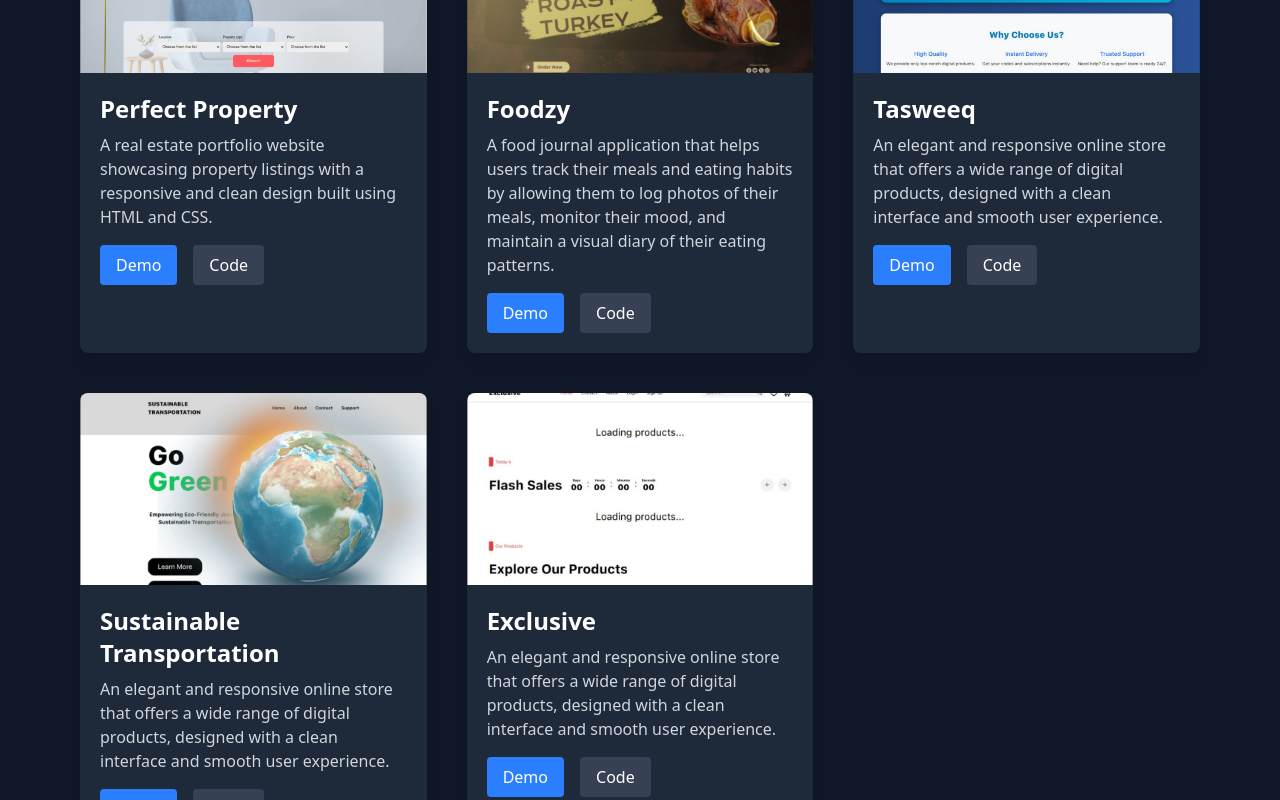
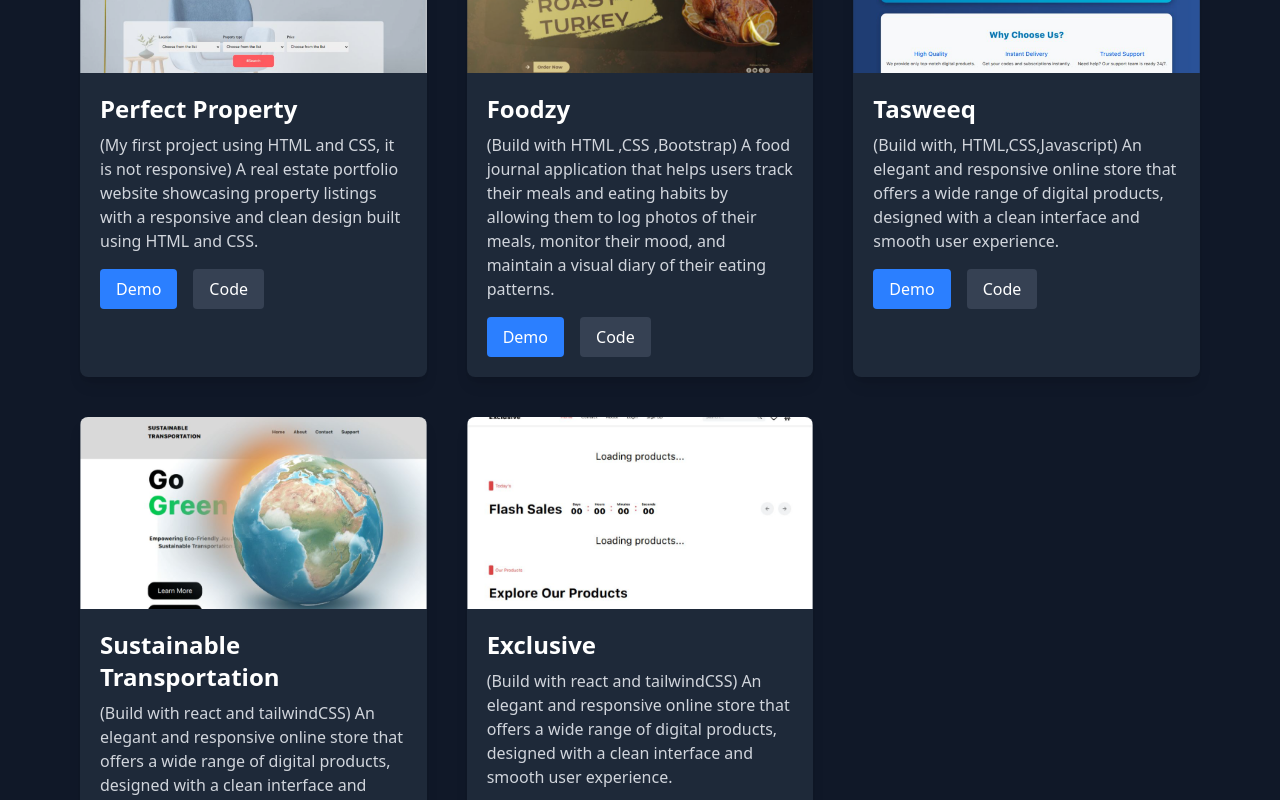
Before and after one commit to AhmadjF123/Ahmad-Portfolio, a React (Vite) app: page /projects in a window 1280 px wide. Shown: the part 360-1160 px from the top of the page. Built offline with nearby package versions, Linux system fonts and the light colour scheme.

Commit message:
Changing some of the code

```diff
--- a/src/Components/HeroSection.jsx
+++ b/src/Components/HeroSection.jsx
@@ -7,9 +7,9 @@ function HeroSection() {
       {/* النص */}
       <div className="flex flex-col justify-center text-white max-w-xl text-center md:text-left">
         <p className="text-lg mb-2">Hello, I am</p>
-        <h1 className="text-4xl md:text-5xl font-bold mb-4">Ahmad Farroukh</h1>
-        <p className="text-md md:text-lg mb-6">
-          Computer Engineering Student | React & JavaScript Developer
+        <h1 className="text-3xl md:text-5xl font-bold mb-4">Ahmad Farroukh</h1>
+        <p className="text-2xl mb-6">
+          Computer Engineer | React & JavaScript Developer
         </p>
 
         {/* زر CTA */}
--- a/src/Pages/AboutPage.jsx
+++ b/src/Pages/AboutPage.jsx
@@ -15,14 +15,18 @@ function AboutPage() {
       level: 75,
       icon: <FaHtml5 className="text-yellow-400" />,
     },
-    { name: "Java", level: 50, icon: <FaJava className="text-red-500" /> },
+    { name: "Java", level: 40, icon: <FaJava className="text-red-500" /> },
     {
       name: "HTML & CSS",
       level: 85,
       icon: <FaHtml5 className="text-orange-500" />,
     },
-    { name: "PHP", level: 40, icon: <FaPhp className="text-indigo-500" /> },
-    { name: "Python", level: 45, icon: <FaPython className="text-yellow-400" /> },
+    { name: "PHP", level: 30, icon: <FaPhp className="text-indigo-500" /> },
+    {
+      name: "Python",
+      level: 35,
+      icon: <FaPython className="text-yellow-400" />,
+    },
   ];
 
   return (
@@ -42,10 +46,9 @@ function AboutPage() {
           animate ? "opacity-100" : "opacity-0"
         }`}
       >
-        Hello! I'm Ahmad Farroukh, a Computer Engineering graduate and
-        passionate developer. I build web applications using React and
-        JavaScript, and I enjoy learning new technologies and improving my
-        skills continuously.
+        Hello! I'm Ahmad J Farroukh, a Computer Engineer and passionate
+        developer. I build web applications using React and JavaScript, and I
+        enjoy learning new technologies and improving my skills continuously.
       </p>
 
       {/* المهارات */}
--- a/src/Pages/ContactPage.jsx
+++ b/src/Pages/ContactPage.jsx
@@ -39,6 +39,10 @@ function ContactPage() {
       <p className="mb-8 text-center max-w-xl text-white">
         I would love to hear from you! Send me a message or connect via social media.
       </p>
+
+      <p>Email: ahmad.j.farroukh@gmail.com</p>
+      <p>Phone Number: +963 985 954 034</p>
+      <br />
 
       <div className="flex gap-6 mb-8 text-white text-2xl">
         <a href="https://www.linkedin.com/in/" target="_blank" rel="noopener noreferrer">
--- a/src/Pages/MyProjects.jsx
+++ b/src/Pages/MyProjects.jsx
@@ -4,7 +4,7 @@ const projects = [
   {
     name: "Perfect Property",
     description:
-      "A real estate portfolio website showcasing property listings with a responsive and clean design built using HTML and CSS.",
+      "(My first project using HTML and CSS, it is not responsive) A real estate portfolio website showcasing property listings with a responsive and clean design built using HTML and CSS.",
     image: "/perfectProperty.png",
     demo: "https://perfect-property.vercel.app",
     code: "https://github.com/AhmadjF123/Perfect-Property",
@@ -12,7 +12,7 @@ const projects = [
   {
     name: "Foodzy",
     description:
-      "A food journal application that helps users track their meals and eating habits by allowing them to log photos of their meals, monitor their mood, and maintain a visual diary of their eating patterns.",
+      "(Build with HTML ,CSS ,Bootstrap) A food journal application that helps users track their meals and eating habits by allowing them to log photos of their meals, monitor their mood, and maintain a visual diary of their eating patterns.",
     image: "/foodzy.png",
     demo: "https://foodzy-sand.vercel.app/",
     code: "https://github.com/AhmadjF123/Foodzy",
@@ -20,7 +20,7 @@ const projects = [
   {
     name: "Tasweeq",
     description:
-      "An elegant and responsive online store that offers a wide range of digital products, designed with a clean interface and smooth user experience.",
+      "(Build with, HTML,CSS,Javascript) An elegant and responsive online store that offers a wide range of digital products, designed with a clean interface and smooth user experience.",
     image: "/tasweeq.png",
     demo: "https://tasweeq.vercel.app/",
     code: "https://github.com/AhmadjF123/Tasweeq",
@@ -29,7 +29,7 @@ const projects = [
   {
     name: "Sustainable Transportation",
     description:
-      "An elegant and responsive online store that offers a wide range of digital products, designed with a clean interface and smooth user experience.",
+      "(Build with react and tailwindCSS) An elegant and responsive online store that offers a wide range of digital products, designed with a clean interface and smooth user experience.",
     image: "/sustainable-transportation.png",
     demo: "https://sustainable-transportation-psi.vercel.app",
     code: "https://github.com/AhmadjF123/sustainable-transportation",
@@ -38,7 +38,7 @@ const projects = [
   {
     name: "Exclusive",
     description:
-      "An elegant and responsive online store that offers a wide range of digital products, designed with a clean interface and smooth user experience.",
+      "(Build with react and tailwindCSS) An elegant and responsive online store that offers a wide range of digital products, designed with a clean interface and smooth user experience.",
     image: "/exclusive.png",
     demo: "https://exclusivee-phi.vercel.app/",
     code: "https://github.com/AhmadjF123/exclusivee",
```
